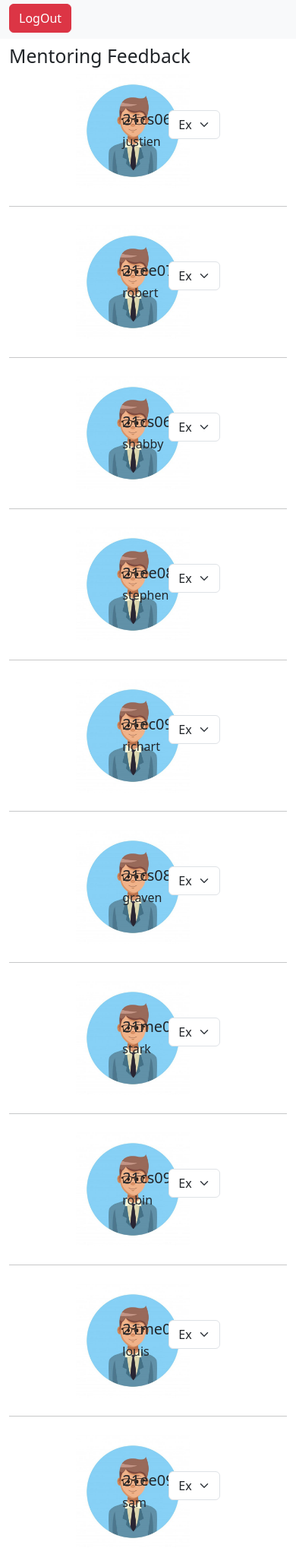
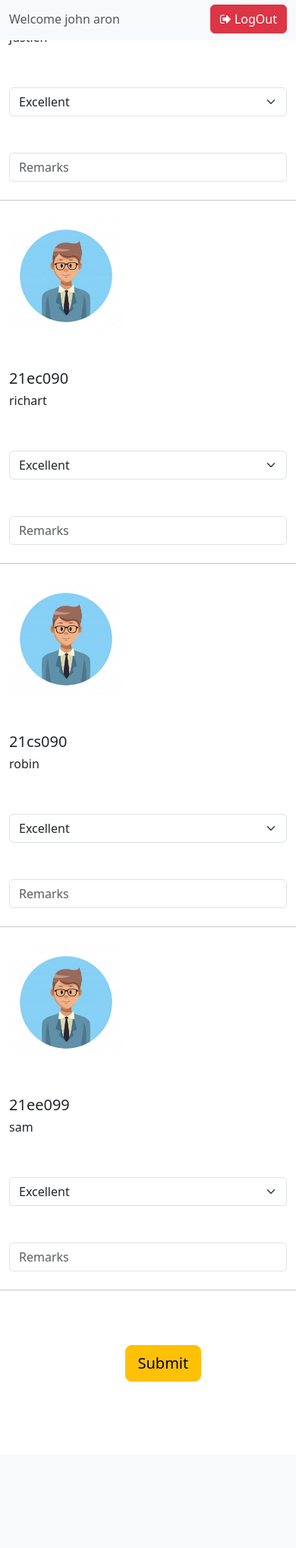
Before and after one commit to gowtham2004/feedback_ccet, a PHP site: page / in a window 390 px wide. Shown: the part 313-2350 px from the top of the page at 76% size. After the commit the page ends 2131 px from the top, so only its background shows below. Run offline with PHP 8.4, Linux system fonts and the light colour scheme; a user stored in the database is signed in; data comes from the database, SQL or seed files in the repository; both versions use the stored data as it was after the commit; grey boxes are pictures that could not be loaded.

Commit message:
action added, db modified, login, session created

```diff
--- a/index.php
+++ b/index.php
@@ -1,5 +1,7 @@
 <?php
+session_start();
 include_once("config.php");
+if (isset($_SESSION["faculty_id"])) {
     ?>
 
     <!doctype html>
@@ -11,42 +13,54 @@ include_once("config.php");
         <title>Mentoring Feedback | CCET</title>
         <link href="https://cdn.jsdelivr.net/npm/bootstrap@5.3.2/dist/css/bootstrap.min.css" rel="stylesheet"
             integrity="sha384-T3c6CoIi6uLrA9TneNEoa7RxnatzjcDSCmG1MXxSR1GAsXEV/Dwwykc2MPK8M2HN" crossorigin="anonymous">
+        <link rel="stylesheet" href="https://cdnjs.cloudflare.com/ajax/libs/font-awesome/4.7.0/css/font-awesome.min.css">
     </head>
 
     <body>
-    <nav class="navbar bg-body-tertiary">
-        <div class="container">
+        <nav class="navbar fixed-top bg-body-tertiary">
+            <div class="container-fluid">
+
                 <a class="navbar-brand" href="#">
                     <img src="https://www.chettinadtech.ac.in/assets/images/CCET_Logo.png" alt="Chettinad CET">
                 </a>
-            <button class="btn btn-danger">LogOut</button>
+                <span class="navbar-text">
+                    <?php echo "Welcome " . $_SESSION["name"]; ?>
+                </span>
+                <a href="logout.php" class="btn btn-danger"><i class="fa fa-sign-out"></i> LogOut</a>
             </div>
         </nav>
 
-    <div class="container mt-2">
+        <div class="container" style="margin-top:85px;">
             <div class="row justify-content-center">
                 <h2>Mentoring Feedback</h2>
                 <?php
-            $sql = "SELECT * FROM student ";
-            $stmt = $dbh->prepare($sql);
+                $stmt = $dbh->prepare("SELECT * FROM student where mentorid=:mentorid");
+                $stmt->bindParam(':mentorid', $_SESSION["faculty_id"]);
                 $stmt->execute();
                 $result = $stmt->fetchAll(PDO::FETCH_ASSOC);
                 if ($result) {
+                    ?>
+                    <form action="action.php" method="post">
+                        <?php
                         foreach ($result as $row) {
                             ?>
                             <div class="row justify-content-center">
-                        <div class="col-2">
+                                <div class="col-lg-2 col-md-3 col-sm-6">
                                     <img src="<?php echo $row['photo']; ?>" alt="<?php $row['photo']; ?>" height="150">
                                 </div>
-                        <div class="col-2">
+                                <div class="col-lg-2 col-md-3 col-sm-6">
                                     <br><br>
-                            <h5><?php echo $row['rollno']; ?></h5>
-                            <h6><?php echo $row['name']; ?></h6>
+                                    <h5>
+                                        <?php echo $row['rollno']; ?>
+                                    </h5>
+                                    <h6>
+                                        <?php echo $row['name']; ?>
+                                    </h6>
                                 </div>
-                        <div class="col-3">
+                                <div class="col-lg-2 col-md-3 col-sm-6">
                                     <br><br>
                                     <!-- select menu -->
-                            <select class="form-select" name="feedback<?php $row["ID"] ?>">
+                                    <select class="form-select" name="feedback<?php echo $row["ID"]; ?>">
                                         <option>Excellent</option>
                                         <option>Good</option>
                                         <option>Average</option>
@@ -54,10 +68,20 @@ include_once("config.php");
                                         <option>Very Bad</option>
                                     </select>
                                 </div>
+                                <div class="col-lg-2 col-md-3 col-sm-6">
+                                    <br><br>
+                                    <input type="text" class="form-control" name="remark<?php echo $row["ID"]; ?>" placeholder="Remarks">
+                                </div>
                                 <hr class="my-4">
                             </div>
                             <?php
                         }
+                        ?>
+                        <div class="d-grid gap-2 mx-auto col-2 m-5">
+                            <input type="submit" class="btn btn-warning btn-lg mb-5">
+                        </div>
+                    </form>
+                    <?php
                 } else {
                     echo "<option value=''>No student found</option>";
                 }
@@ -74,3 +98,7 @@ include_once("config.php");
     </body>
 
     </html>
+    <?php
+} else
+    header("location:login.php");
+?>
--- /dev/null
+++ b/logout.php
@@ -0,0 +1,5 @@
+<?php
+session_start();
+session_unset();
+header("location:login.php");
+?>
```
Also changed, not shown: action.php (+23 -13 lines), feedback.sql (+13 -8 lines), login.php (+6 -1 lines), loginvalidation.php (+11 -3 lines), oldaction.php (added, +29 -0 lines). Lines whose indentation alone changed are shown as unchanged.
